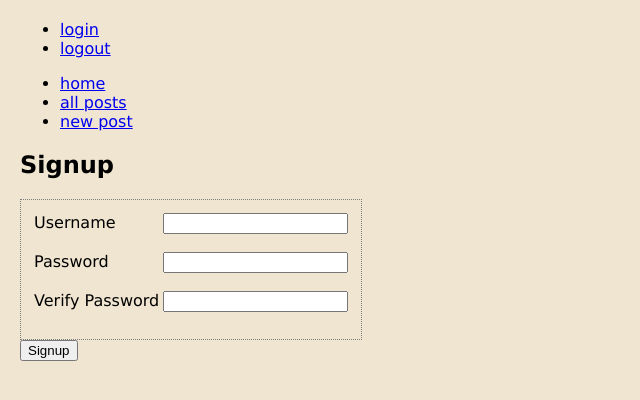
After one commit to cregory012/blogz, a Flask app: page /signup in a window 1280 px wide. The commit adds this page. Shown: the top 400 px of the page, without its empty margins (0-640 px from the left). Run offline with Flask 2, Linux system fonts and the light colour scheme.

Commit message:
setup templates and worked on login and signup handlers

```diff
--- a/main.py
+++ b/main.py
@@ -8,18 +8,68 @@
 app.config['SQLALCHEMY_ECHO'] = True
 db = SQLAlchemy(app)
 
+class User(db.Model):
+    id = db.Column(db.Integer, primary_key = True)
+    username = db.Column(db.String(120), unique = True)
+    password = db.Column(db.String(120))
+    blogs = db.relationship('Blog', backref = 'owner')
+
+    def __init__(self, username, password):
+        self.username = username
+        self.password = password
+
+
 class Blog(db.Model):
 
-    id = db.Column(db.Integer, primary_key=True)
+    id = db.Column(db.Integer, primary_key = True)
     title = db.Column(db.String(120))
     body = db.Column(db.String(500))
+    owner_id = db.Column(db.Integer, db.ForeignKey('user.id'))
 
-    def __init__(self, title, body):
+    def __init__(self, title, body, owner):
         self.title = title
         self.body = body
+        self.owner = owner
 
     def __repr__(self):
         return  '<Title: {0}>'.format(self.title)
+
+@app.route("/login", methods = ['POST', "GET"])
+def login():
+    if request.method == "POST":
+        username = request.form["username"]
+        password = request.form['password']
+        user = User.query.filter_by(username = username).first()
+        if user and user.password == password:
+            # TODO remember that user logged in
+            return redirect("/newpost")
+        else:
+            # TODO tell them why login failed
+            return '<h1>Error</h1>'
+
+
+    return render_template("login.html")
+
+@app.route("/signup", methods = ['POST', "GET"])
+def signup():
+    if request.method == 'POST':
+        username = request.form["username"]
+        password = request.form['password']
+        verify = request.form["verify"]
+        # TODO validate: password and verify
+
+        existing_user = User.query.filter_by(username = username).first()
+        if not existing_user:
+            new_user = User(username, password)
+            db.session.add(new_user)
+            db.session.commit()
+            # TODO remember the user
+            return redirect("/newpost")
+        else:
+            # TODO message that the username is taken
+            return '<h1>Duplicate username</h1>'
+
+    return render_template("signup.html")
 
 @app.route('/blog')
 def blog():
--- a/templates/base.html
+++ b/templates/base.html
@@ -6,8 +6,15 @@
     </head>
     <body>
         <nav>
-            <a href="/blog">Main Blog Page</a>
-            <a href="/newpost">Add a Blog Entry</a>
+            <ul id="user-account">
+                <li><a href="/login">login</a></li>
+                <li><a href="/logout">logout</a></li>
+            </ul>
+            <ul>
+                <li><a href="/">home</a></li>
+                <li><a href="/blog">all posts</a></li>
+                <li><a href="/blog/newpost">new post</a></li>
+            </ul>
         </nav>
 
         {% block content %}
--- /dev/null
+++ b/templates/signup.html
@@ -0,0 +1,28 @@
+{% extends "base.html" %}
+
+{% block content %}
+<h2>Signup</h2>
+<form action="/signup" method="post">
+    <table>
+        <tr>
+            <td><label for="username">Username</label></td>
+            <td>
+                <input name="username" type="text" value="{{ username }}">
+            </td>
+        </tr>
+        <tr>
+            <td><label for="password">Password</label></td>
+            <td>
+                <input name="password" type="password">
+            </td>
+        </tr>
+        <tr>
+            <td><label for="verify">Verify Password</label></td>
+            <td>
+                <input name="verify" type="password">
+            </td>
+        </tr>
+    </table>
+    <input type="submit" value="Signup">
+</form>
+{% endblock %}
```
Also changed, not shown: templates/login.html (added, +24 -0 lines), templates/index.html (added), templates/singleUser.html (added).
